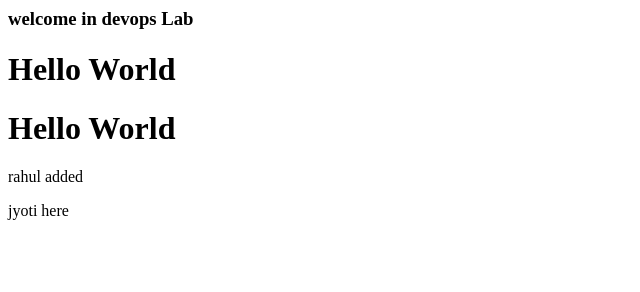
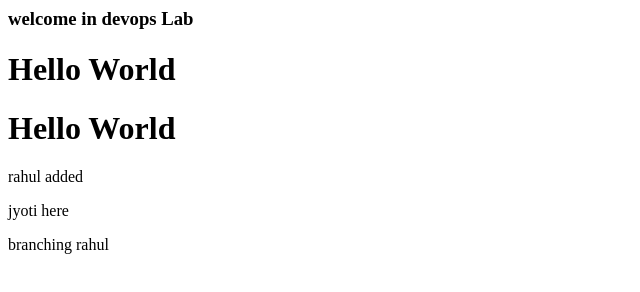
Before and after one commit to shravani232/MCA2025, a plain HTML site: page index.html in a window 1280 px wide. Shown: the whole page, without its empty margins (0-640 px from the left). Drawn offline with Linux system fonts and the light colour scheme.

Commit message:
Update index.html
rahul recommit

```diff
--- a/index.html
+++ b/index.html
@@ -10,5 +10,6 @@
     <h1> Hello World</h1>
    <p> rahul added </p>
     <p>jyoti here </p>
-</body>
+    <p> branching rahul </p>
+    </body>
 </html>
```
